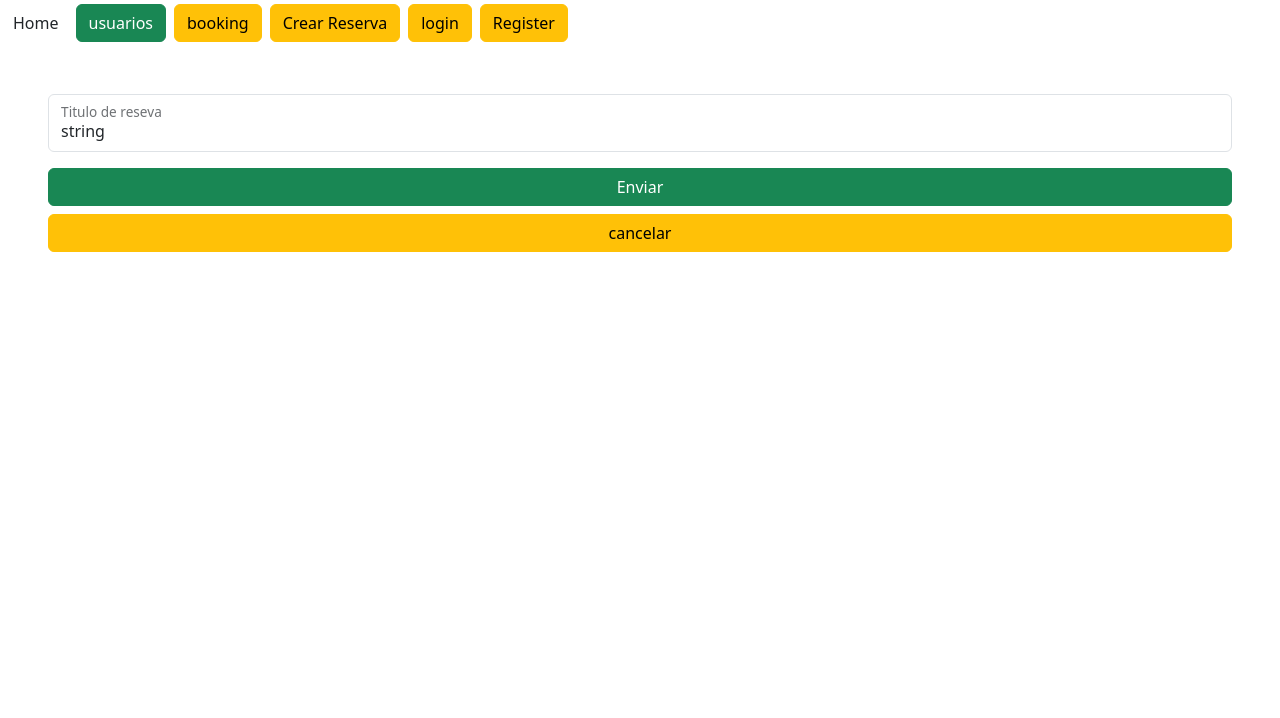
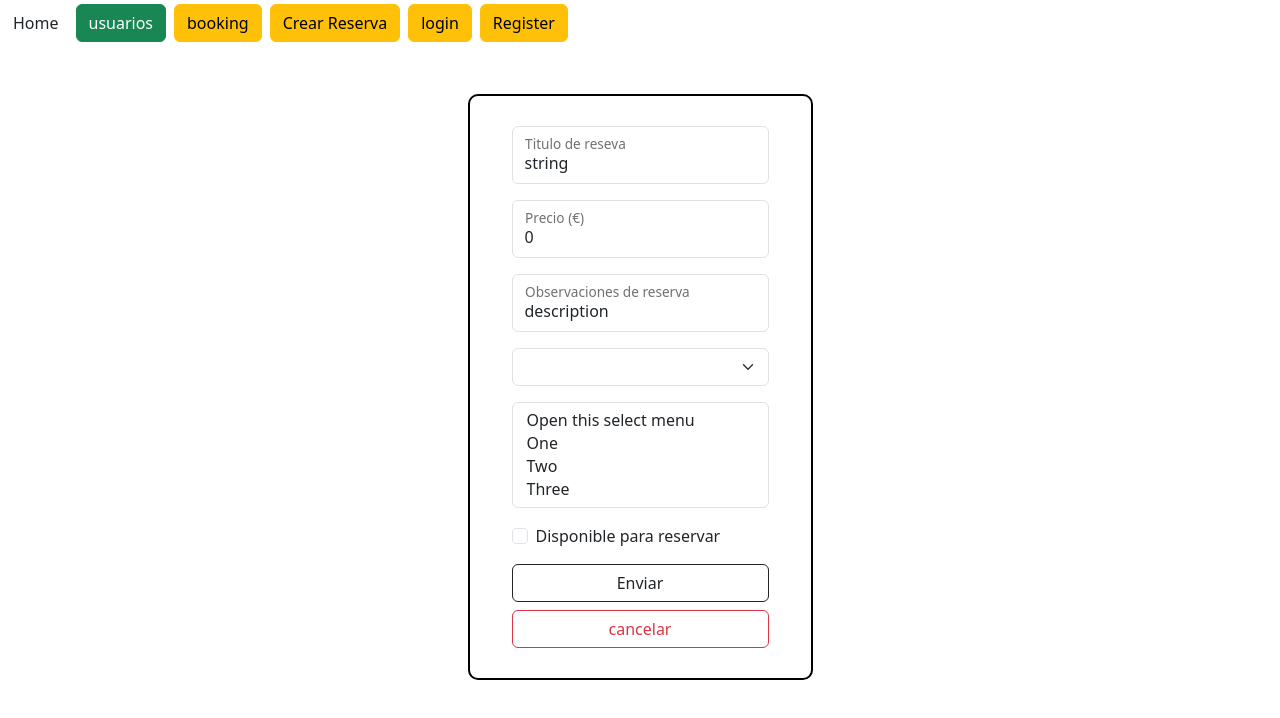
Before and after one commit to JehielL/curso-java, an Angular app in the folder Angular/005-angular-http/: page /bookings/create in a window 1280 px wide. Shown: the top 718 px of the page. Built offline with nearby package versions, Linux system fonts and the light colour scheme.

Commit message:
Refactor booking form

```diff
--- a/Angular/005-angular-http/src/app/booking-form/booking-form.component.css
+++ b/Angular/005-angular-http/src/app/booking-form/booking-form.component.css
@@ -0,0 +1,5 @@
+.custom-div {
+    border: 2px solid black;
+    border-radius: 10px;
+    padding: 30px;
+}
--- a/Angular/005-angular-http/src/app/booking-form/booking-form.component.html
+++ b/Angular/005-angular-http/src/app/booking-form/booking-form.component.html
@@ -1,19 +1,57 @@
-<div class="container-fuid m-5">
-    <div class="row">
+<div class="container-fuid m-5 d-flex justify-content-center align-items-center ">
+    <div class="row custom-div">
         <div class="col">
             <form [formGroup]="bookingForm" (ngSubmit)="save()">
 
                 <div class="form-floating mb-3">
-                    <input type="email" class="form-control" id="title"
-                    placeholder="name@example.com" formControlName="title">
+                    <input type="text" class="form-control" id="title"
+                    placeholder="Angular avanzado" formControlName="title">
                     <label for="floatingInput">Titulo de reseva</label>
-                  </div>
+                </div>
 
-                  <div class="d-grid gap-2">
-                    <button class="btn btn-success">Enviar</button>
-                    <button class="btn btn-warning">cancelar</button>
+                <div class="form-floating mb-3">
+                    <input type="number" class="form-control" id="price"
+                    placeholder="Angular avanzado" formControlName="price" step="0.01">
+                    <label for="floatingInput">Precio (€)</label>
+                </div>
 
-                  </div>
+                <div class="form-floating mb-3">
+                    <input type="text" class="form-control" id="description"
+                    placeholder="Angular avanzado" formControlName="description">
+                    <label for="description">Observaciones de reserva</label>
+                </div>
+
+
+                <select class="form-select mb-3" aria-label="Default select example" formControlName="category">
+                    <option selected>Open this select menu</option>
+                    <option value="1">One</option>
+                    <option value="2">Two</option>
+                    <option value="3">Three</option>
+                </select>
+
+                <select class="form-select mb-3" aria-label="Default select example" formControlName="topics" multiple>
+                    <option selected>Open this select menu</option>
+                    <option value="1">One</option>
+                    <option value="2">Two</option>
+                    <option value="3">Three</option>
+                </select>
+
+                <div class="form-check mb-3">
+                    <input class="form-check-input" type="checkbox" id="available" formControlName="available">
+                    <label class="form-check-label" for="available" style="cursor: pointer;">
+                      Disponible para reservar
+                    </label>
+                </div>
+
+                <div class="d-grid gap-2">
+                    <button class="btn btn-outline-dark">Enviar</button>
+                    <button class="btn btn-outline-danger">cancelar</button>
+
+                </div>
+
+
+
+
 
             </form>
         </div>
--- a/Angular/005-angular-http/src/app/booking-form/booking-form.component.ts
+++ b/Angular/005-angular-http/src/app/booking-form/booking-form.component.ts
@@ -1,10 +1,12 @@
 import { Component } from '@angular/core';
 import { FormBuilder, ReactiveFormsModule } from '@angular/forms';
+import { Booking } from '../../interfaces/booking.model';
+import { HttpClient, HttpClientModule } from '@angular/common/http';
 
 @Component({
   selector: 'app-booking-form',
   standalone: true,
-  imports: [ReactiveFormsModule],
+  imports: [ReactiveFormsModule, HttpClientModule],
   templateUrl: './booking-form.component.html',
   styleUrl: './booking-form.component.css'
 })
@@ -16,14 +18,48 @@ export class BookingFormComponent {
     title: ["string"],
     price: [0.0],
     description: ["description"],
-    category: "Restaurant",
-    image: "url",
-    rating: null
+    category: [],
+    topics: [[]],
+    available: [false]
   });
 
-  constructor(private fb: FormBuilder){}
+  constructor(private fb: FormBuilder, private httpClient: HttpClient){}
 
   save(){
+
+    console.log("Guardando book");
+
+    const id = this.bookingForm.get('id')?.value ?? 0;
+    const title = this.bookingForm.get('title')?.value ?? 'titulo por defecto';
+    const price = this.bookingForm.get('price')?.value ?? 0.0;
+    const description = this.bookingForm.get('description')?.value ?? 'Descripcion por defecto';
+    const category = this.bookingForm.get('category')?.value ?? 'Categoria por defecto';
+    const topics = this.bookingForm.get('topics')?.value ?? [];
+    const available = this.bookingForm.get('available')?.value ?? false;
+
+
+
+
+    // Crear un objeto utilizando los valores extraidos
+
+    const bookingToSave: Booking ={
+
+      id: id,
+      title: title,
+      price: price,
+      description: description,
+      category: category,
+      topics: topics,
+      available: available,
+
+    }
+
+    console.log(bookingToSave)
+
+    const url = 'http://localhost:8080/bookings';
+
+    this.httpClient.post<Booking>(url, bookingToSave).subscribe(booking => console.log(booking))
+
 
   }
 
--- a/Angular/005-angular-http/src/interfaces/booking.model.ts
+++ b/Angular/005-angular-http/src/interfaces/booking.model.ts
@@ -4,7 +4,9 @@ export interface Booking {
     price: number;
     description: string;
     category: string;
-    image: string;
-    rating: any;
+   // image: string;
+   // rating: any;
+    topics: string[];
+    available: boolean;
 
 }
```
